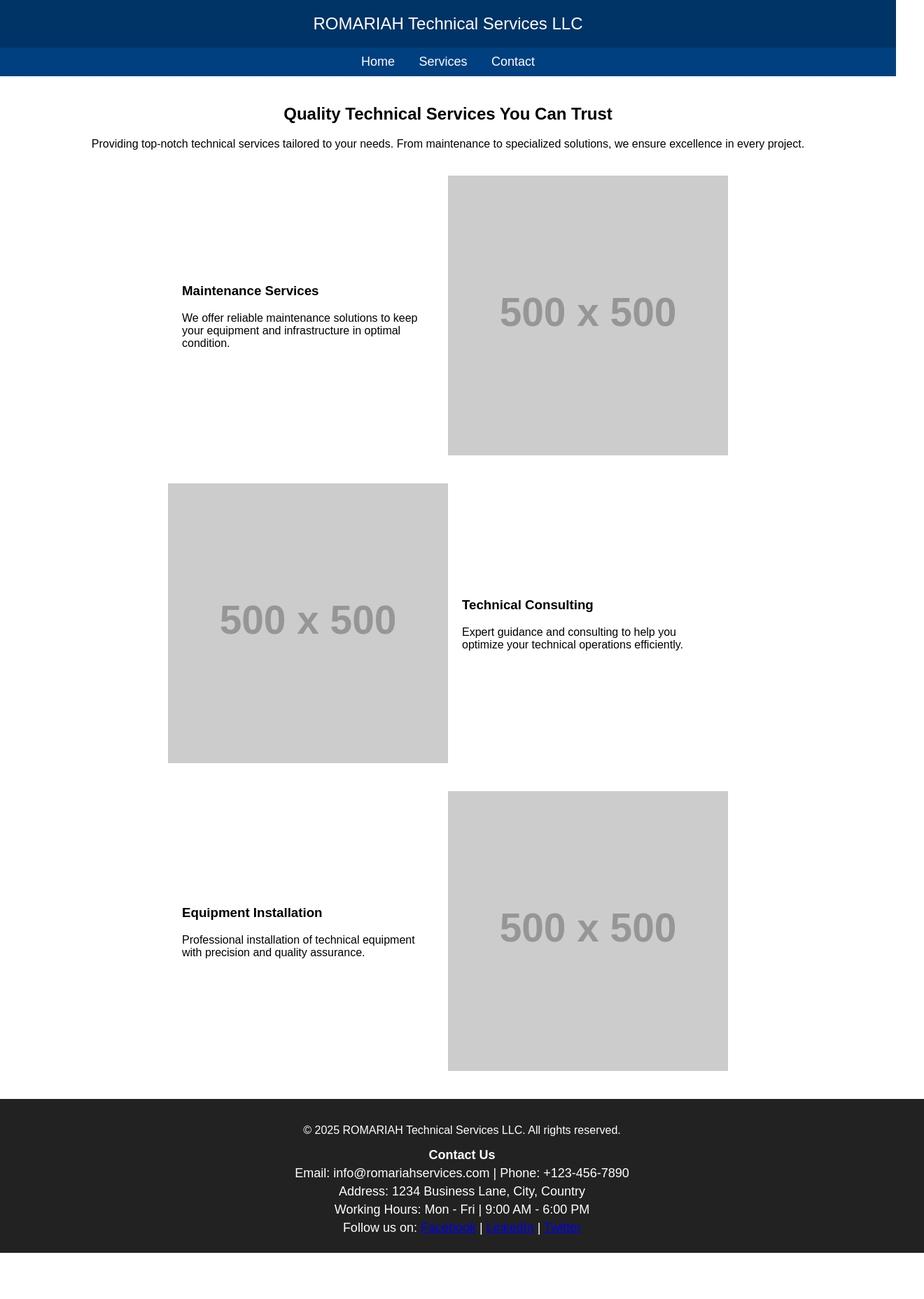
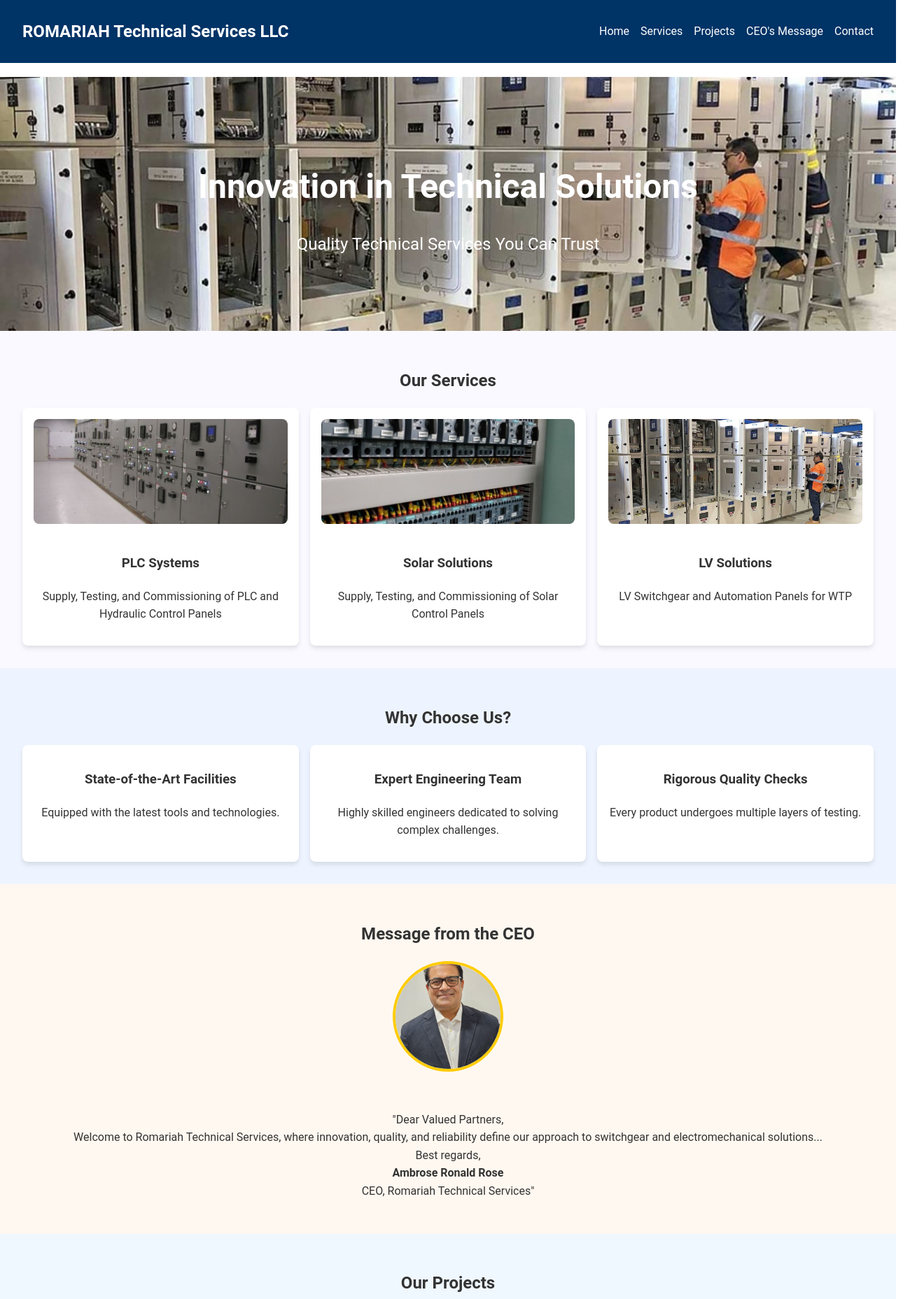
Before and after one commit to Arshu200/sample, a plain HTML site: page index.html in a window 1280 px wide. Shown: the top 1857 px of the page at 70% size, 1320 px wide, since content can reach past the window. Before the commit the page ends 1791 px from the top, so only its background shows below. Drawn offline with Linux system fonts and the light colour scheme; placeholder pictures from the web are drawn by us.

Commit message:
new commit

```diff
--- a/index.html
+++ b/index.html
@@ -4,67 +4,123 @@
   <meta charset="UTF-8">
   <meta name="viewport" content="width=device-width, initial-scale=1.0">
   <title>ROMARIAH Technical Services LLC</title>
-    <style>
-        body { font-family: Arial, sans-serif; margin: 0; padding: 0; }
-        header { background: #003366; color: white; padding: 20px; text-align: center; font-size: 24px; }
-        .container { padding: 20px; text-align: center; }
-        .services { display: flex; flex-direction: column; align-items: center; }
-        .service-item { display: flex; align-items: center; margin: 20px 0; max-width: 800px; }
-        .service-item img { width: 50%; height: auto; }
-        .service-item div { width: 50%; padding: 20px; text-align: left; }
-        .reverse { flex-direction: row-reverse; }
-        footer { background: #222; color: white; text-align: center; padding: 20px; position: relative; bottom: 0; width: 100%; }
-        .contact-info { margin-top: 10px; font-size: 18px; }
-        .contact-info p { margin: 5px 0; }
-        nav { background: #004080; padding: 10px; text-align: center; }
-        nav a { color: white; margin: 0 15px; text-decoration: none; font-size: 18px; }
-    </style>
+  <link rel="stylesheet" href="styles.css">
 </head>
 <body>
   <header>
-        ROMARIAH Technical Services LLC
+    <div class="logo">ROMARIAH Technical Services LLC</div>
+    <nav>
+      <ul>
+        <li><a href="#home">Home</a></li>
+        <li><a href="#services">Services</a></li>
+        <li><a href="#projects">Projects</a></li>
+        <li><a href="#ceo-message">CEO's Message</a></li>
+        <li><a href="#contact-footer">Contact</a></li>
+      </ul>
+    </nav>
   </header>
-    <nav>
-        <a href="#home">Home</a>
-        <a href="services.html">Services</a>
-        <a href="#contact">Contact</a>
-    </nav>
-    <div id="home" class="container">
-        <h2>Quality Technical Services You Can Trust</h2>
-        <p>Providing top-notch technical services tailored to your needs. From maintenance to specialized solutions, we ensure excellence in every project.</p>
-        <div class="services">
-            <div class="service-item">
-                <div>
-                    <h3>Maintenance Services</h3>
-                    <p>We offer reliable maintenance solutions to keep your equipment and infrastructure in optimal condition.</p>
+
+  <div class="gap"></div>
+  <section id="home" class="hero" style="background-image: url('images/img1.jpeg');">
+    <h1>Innovation in Technical Solutions</h1>
+    <p>Quality Technical Services You Can Trust</p>
+  </section>
+  <section id="services" class="services" style="background-color: #f9f9ff;">
+    <h2>Our Services</h2>
+    <div class="service-grid">
+      <div class="service-card">
+        <img src="images/img2.jpeg" alt="PLC Systems">
+        <h3>PLC Systems</h3>
+        <p>Supply, Testing, and Commissioning of PLC and Hydraulic Control Panels</p>
       </div>
-                <img src="https://via.placeholder.com/500" alt="Maintenance Services">
+      <div class="service-card">
+        <img src="images/img3.jpeg" alt="Solar Solutions">
+        <h3>Solar Solutions</h3>
+        <p>Supply, Testing, and Commissioning of Solar Control Panels</p>
       </div>
-            <div class="service-item reverse">
-                <div>
-                    <h3>Technical Consulting</h3>
-                    <p>Expert guidance and consulting to help you optimize your technical operations efficiently.</p>
-                </div>
-                <img src="https://via.placeholder.com/500" alt="Technical Consulting">
-            </div>
-            <div class="service-item">
-                <div>
-                    <h3>Equipment Installation</h3>
-                    <p>Professional installation of technical equipment with precision and quality assurance.</p>
-                </div>
-                <img src="https://via.placeholder.com/500" alt="Equipment Installation">
+      <div class="service-card">
+        <img src="images/img1.jpeg" alt="LV Solutions">
+        <h3>LV Solutions</h3>
+        <p>LV Switchgear and Automation Panels for WTP</p>
       </div>
     </div>
+  </section>
+
+  <!-- Quality Section -->
+  <section id="quality" class="quality" style="background-color: #eef4ff;">
+    <h2>Why Choose Us?</h2>
+    <div class="quality-grid">
+      <div class="quality-card">
+        <h3>State-of-the-Art Facilities</h3>
+        <p>Equipped with the latest tools and technologies.</p>
       </div>
-    <footer id="contact">
-        <p>&copy; 2025 ROMARIAH Technical Services LLC. All rights reserved.</p>
-        <div class="contact-info">
-            <p><strong>Contact Us</strong></p>
-            <p>Email: info@romariahservices.com | Phone: +123-456-7890</p>
+      <div class="quality-card">
+        <h3>Expert Engineering Team</h3>
+        <p>Highly skilled engineers dedicated to solving complex challenges.</p>
+      </div>
+      <div class="quality-card">
+        <h3>Rigorous Quality Checks</h3>
+        <p>Every product undergoes multiple layers of testing.</p>
+      </div>
+    </div>
+  </section>
+
+  <!-- CEO's Message -->
+  <section id="ceo-message" class="ceo-message" style="background-color: #fff8f0;">
+    <h2>Message from the CEO</h2>
+    <div class="ceo-container">
+      <div class="ceo-photo">
+        <img src="images/ceo.jpeg" alt="Ambrose Ronald Rose">
+      </div>
+      <blockquote>
+        "Dear Valued Partners,<br>
+        Welcome to Romariah Technical Services, where innovation, quality, and reliability define our approach to switchgear and electromechanical solutions...<br>
+        Best regards,<br>
+        <strong>Ambrose Ronald Rose</strong><br>
+        CEO, Romariah Technical Services"
+      </blockquote>
+    </div>
+  </section>
+
+  <!-- Projects Section -->
+  <section id="projects" class="projects" style="background-color: #f0f8ff;">
+    <h2>Our Projects</h2>
+    <div class="project-grid">
+      <div class="project-card">DELTA CONTROLS FZCO</div>
+      <div class="project-card">INTECH PROCESS AUTOMATION</div>
+      <div class="project-card">SEMEA ELECTRICAL & AUTOMATION FZE</div>
+      <div class="project-card">KLEEV MIDDLE EAST FZE</div>
+      <div class="project-card">JASUBHAI INTL.FZCE</div>
+      <div class="project-card">ALDERLEY FZE</div>
+      <div class="project-card">ESSKAY GULF ELECTROMECHANICAL SERVICES LLC</div>
+      <div class="project-card">GATES ENGINEERING & SERVICES</div>
+      <div class="project-card">AVER SOLUTIONS FZE</div>
+      <div class="project-card">VISTA AUTOMATION NETWORK LLC</div>
+      <div class="project-card">FEAG MIDDLE EAST LLC</div>
+      <div class="project-card">AL SHAFAR UNITED SWITCHGEAR LLC</div>
+      <div class="project-card">SAFETY ELECTRICAL SWITCHGEAR MANUFACTURING LLC</div>
+      <div class="project-card">TECUMEX MIDDLE EAST FZCO</div>
+      <div class="project-card">DYNAMIC CONTRACTING EQUIPMENTS FZE</div>
+      <div class="project-card">WAROM TECHNOLOGY MENA FZCO</div>
+      <div class="project-card">TECHNOSERVE INDUSTRIAL SERVICES</div>
+    </div>
+  </section>
+
+  <!-- Contact and Footer -->
+  <footer id="contact-footer" class="contact-footer" style="background-color: #003366; color: white;">
+    <h2>Contact Us</h2>
+    <p>Email: romariahllc@gmail.com | Office Phone: +971 42720750 | Fax: +971 42720751 | Mobile: +971 50 525 2772</p>
     <p>Address: 1234 Business Lane, City, Country</p>
     <p>Working Hours: Mon - Fri | 9:00 AM - 6:00 PM</p>
-            <p>Follow us on: <a href="#">Facebook</a> | <a href="#">LinkedIn</a> | <a href="#">Twitter</a></p>
+    <div class="social-links">
+      Follow us on:
+      <a href="#">Facebook</a> |
+      <a href="#">LinkedIn</a> |
+      <a href="#">Twitter</a>
     </div>
+    <p>&copy; 2025 ROMARIAH Technical Services LLC. All rights reserved.</p>
   </footer>
+
+  <script src="script.js"></script>
 </body>
 </html>
--- /dev/null
+++ b/script.js
@@ -0,0 +1,9 @@
+// Smooth scrolling for anchor links
+document.querySelectorAll('a[href^="#"]').forEach(anchor => {
+    anchor.addEventListener('click', function (e) {
+      e.preventDefault();
+      document.querySelector(this.getAttribute('href')).scrollIntoView({
+        behavior: 'smooth'
+      });
+    });
+  });
--- /dev/null
+++ b/styles.css
@@ -0,0 +1,191 @@
+/* General Styles */
+body {
+  font-family: 'Roboto', sans-serif;
+  margin: 0;
+  padding: 0;
+  line-height: 1.6;
+  color: #333;
+}
+
+/* Header */
+header {
+  background: #003366; /* Dark Blue */
+  color: white;
+  display: flex;
+  justify-content: space-between;
+  align-items: center;
+  padding: 1rem 2rem;
+  position: sticky;
+  top: 0;
+  z-index: 1000;
+}
+
+header .logo {
+  font-size: 1.5rem;
+  font-weight: bold;
+}
+
+nav ul {
+  list-style: none;
+  display: flex;
+  gap: 1rem;
+}
+
+nav ul li a {
+  color: white;
+  text-decoration: none;
+  transition: color 0.3s ease;
+}
+
+nav ul li a:hover {
+  color: #ffcc00; /* Gold */
+}
+
+/* Gap Between Header and Home Section */
+.gap {
+  height: 20px; /* Reduced gap */
+}
+
+/* Hero Section */
+.hero {
+  background: url('image/img1.jpeg') no-repeat center center/cover;
+  color: white;
+  text-align: center;
+  padding: 5rem 1rem;
+  background-color: #4a90e2; /* Light Blue Overlay */
+}
+
+.hero h1 {
+  font-size: 3rem;
+  margin-bottom: 0.5rem;
+}
+
+.hero p {
+  font-size: 1.5rem;
+}
+
+/* Services Section */
+.services {
+  background-color: #f9f9ff; /* Light Lavender */
+  padding: 2rem;
+  text-align: center;
+}
+
+.service-grid {
+  display: grid;
+  grid-template-columns: repeat(auto-fit, minmax(250px, 1fr));
+  gap: 1rem;
+}
+
+.service-card {
+  background: #ffffff;
+  padding: 1rem;
+  border-radius: 8px;
+  box-shadow: 0 4px 6px rgba(0, 0, 0, 0.1);
+  transition: transform 0.3s ease, box-shadow 0.3s ease;
+}
+
+.service-card img {
+  width: 100%; /* Full width of the card */
+  height: 150px; /* Fixed height for uniformity */
+  object-fit: cover; /* Ensures images are not distorted */
+  border-radius: 8px;
+  margin-bottom: 1rem;
+  transition: transform 0.3s ease;
+}
+
+.service-card:hover {
+  transform: translateY(-10px); /* Lifts the card slightly */
+  box-shadow: 0 8px 12px rgba(0, 0, 0, 0.2); /* Adds depth on hover */
+}
+
+.service-card img:hover {
+  transform: scale(1.1); /* Slightly zooms the image */
+}
+
+/* Quality Section */
+.quality {
+  background-color: #eef4ff; /* Light Periwinkle */
+  padding: 2rem;
+  text-align: center;
+}
+
+.quality-grid {
+  display: grid;
+  grid-template-columns: repeat(auto-fit, minmax(250px, 1fr));
+  gap: 1rem;
+}
+
+.quality-card {
+  background: #ffffff;
+  padding: 1rem;
+  border-radius: 8px;
+  box-shadow: 0 4px 6px rgba(0, 0, 0, 0.1);
+  transition: transform 0.3s ease;
+}
+
+.quality-card:hover {
+  transform: scale(1.05);
+}
+
+/* CEO Message Section */
+.ceo-message {
+  background-color: #fff8f0; /* Cream */
+  padding: 2rem;
+  text-align: center;
+}
+
+.ceo-container {
+  display: flex;
+  align-items: center;
+  gap: 2rem;
+  flex-wrap: wrap;
+  justify-content: center;
+}
+
+.ceo-photo img {
+  width: 150px;
+  height: 150px;
+  border-radius: 50%;
+  object-fit: cover;
+  border: 4px solid #ffcc00; /* Gold Border */
+}
+
+/* Projects Section */
+.projects {
+  background-color: #f0f8ff; /* Alice Blue */
+  padding: 2rem;
+  text-align: center;
+}
+
+.project-grid {
+  display: grid;
+  grid-template-columns: repeat(auto-fit, minmax(200px, 1fr));
+  gap: 1rem;
+}
+
+.project-card {
+  background: #ffffff;
+  padding: 1rem;
+  border-radius: 8px;
+  box-shadow: 0 4px 6px rgba(0, 0, 0, 0.1);
+  transition: transform 0.3s ease;
+}
+
+.project-card:hover {
+  transform: scale(1.05);
+}
+
+/* Contact and Footer */
+.contact-footer {
+  background-color: #003366; /* Dark Blue */
+  color: white;
+  padding: 2rem;
+  text-align: center;
+}
+
+.contact-footer .social-links a {
+  color: #ffcc00; /* Gold */
+  text-decoration: none;
+  margin: 0 0.5rem;
+}
```
Also changed, not shown: images/CEO.jpeg (added), images/img1.jpeg (added), images/img2.jpeg (added), images/img3.jpeg (added). Lines whose indentation alone changed are shown as unchanged.
